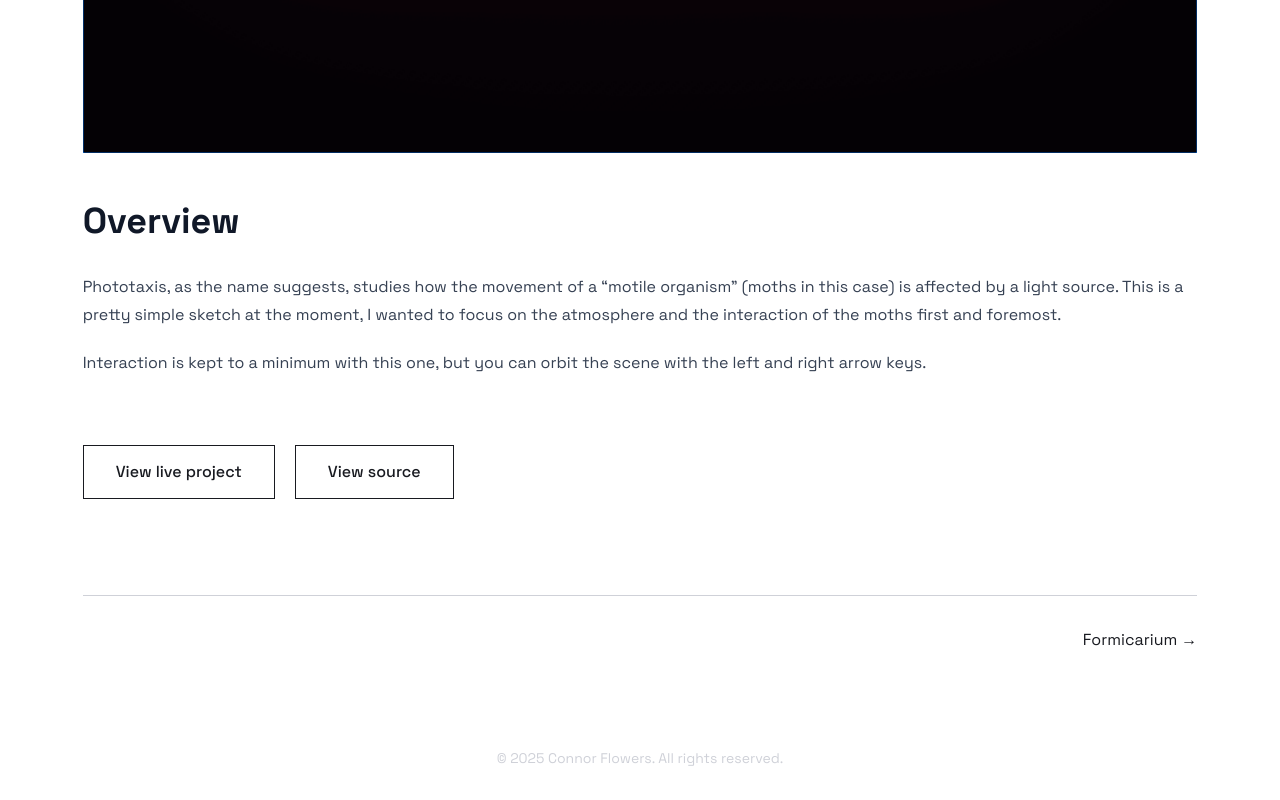
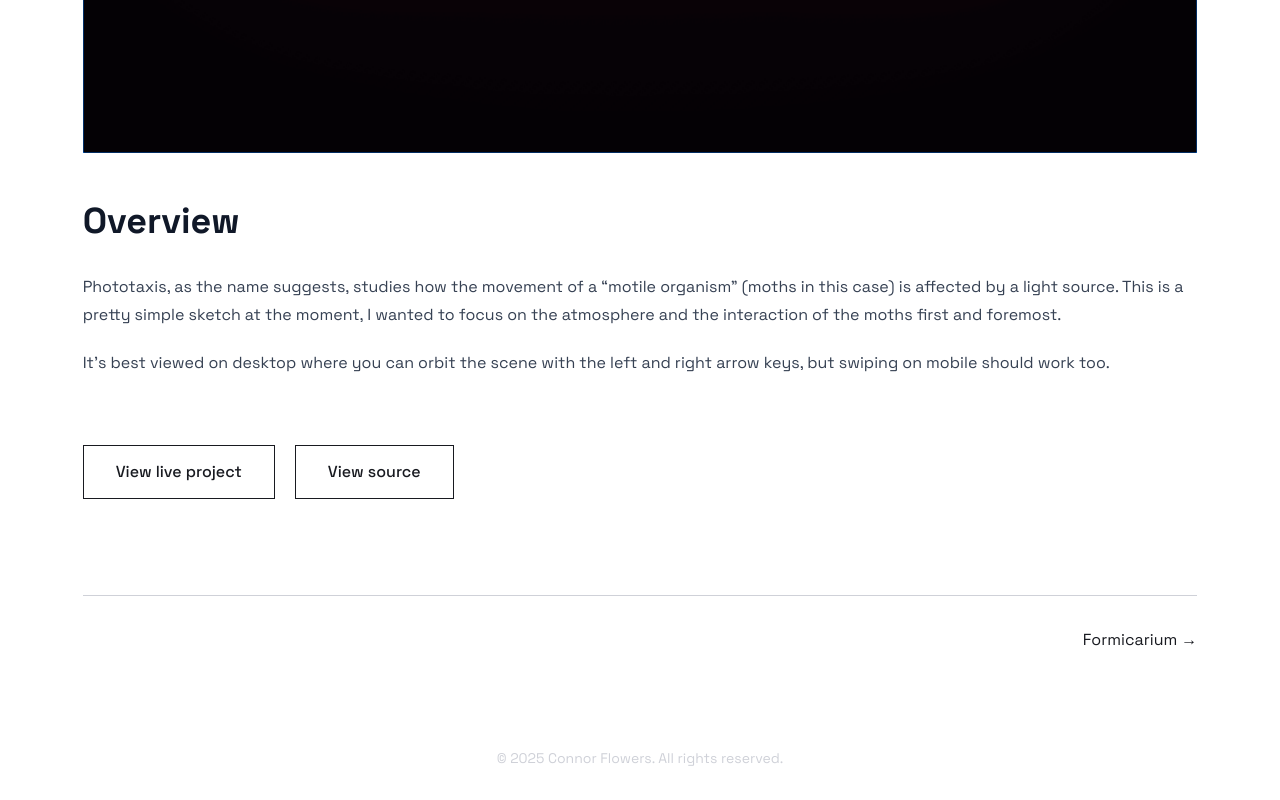
Before and after one commit to c-florist/portfolio, an Astro site: page /projects/phototaxis in a window 1280 px wide. Shown: the part 712-1512 px from the top of the page. Built offline with nearby package versions, Linux system fonts and the light colour scheme; Astro itself is replaced by a stand-in of ours.

Commit message:
update phototaxis overview

```diff
--- a/src/content/projects/phototaxis.md
+++ b/src/content/projects/phototaxis.md
@@ -12,4 +12,4 @@ technologies: ["Rust", "WebAssembly", "Bevy"]
 
 Phototaxis, as the name suggests, studies how the movement of a "motile organism" (moths in this case) is affected by a light source. This is a pretty simple sketch at the moment, I wanted to focus on the atmosphere and the interaction of the moths first and foremost.
 
-Interaction is kept to a minimum with this one, but you can orbit the scene with the left and right arrow keys.
+It's best viewed on desktop where you can orbit the scene with the left and right arrow keys, but swiping on mobile should work too.
```
